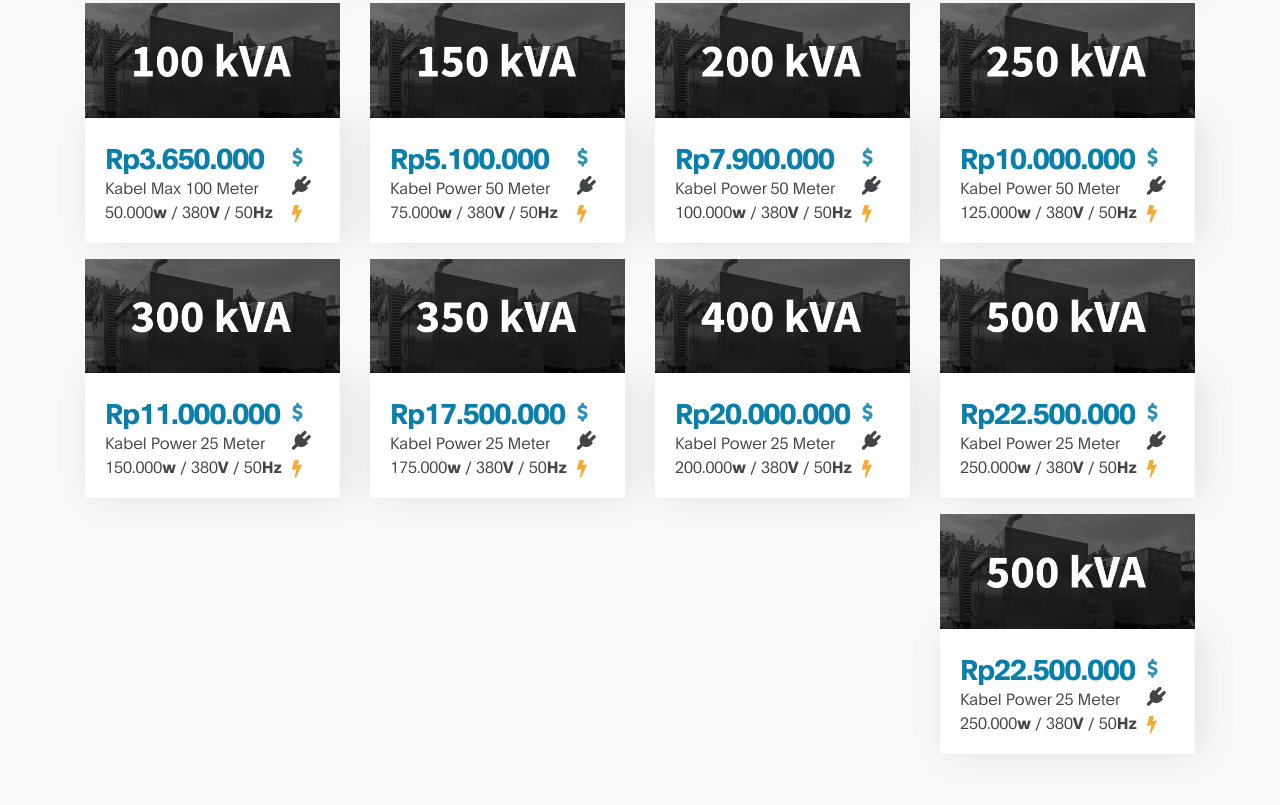
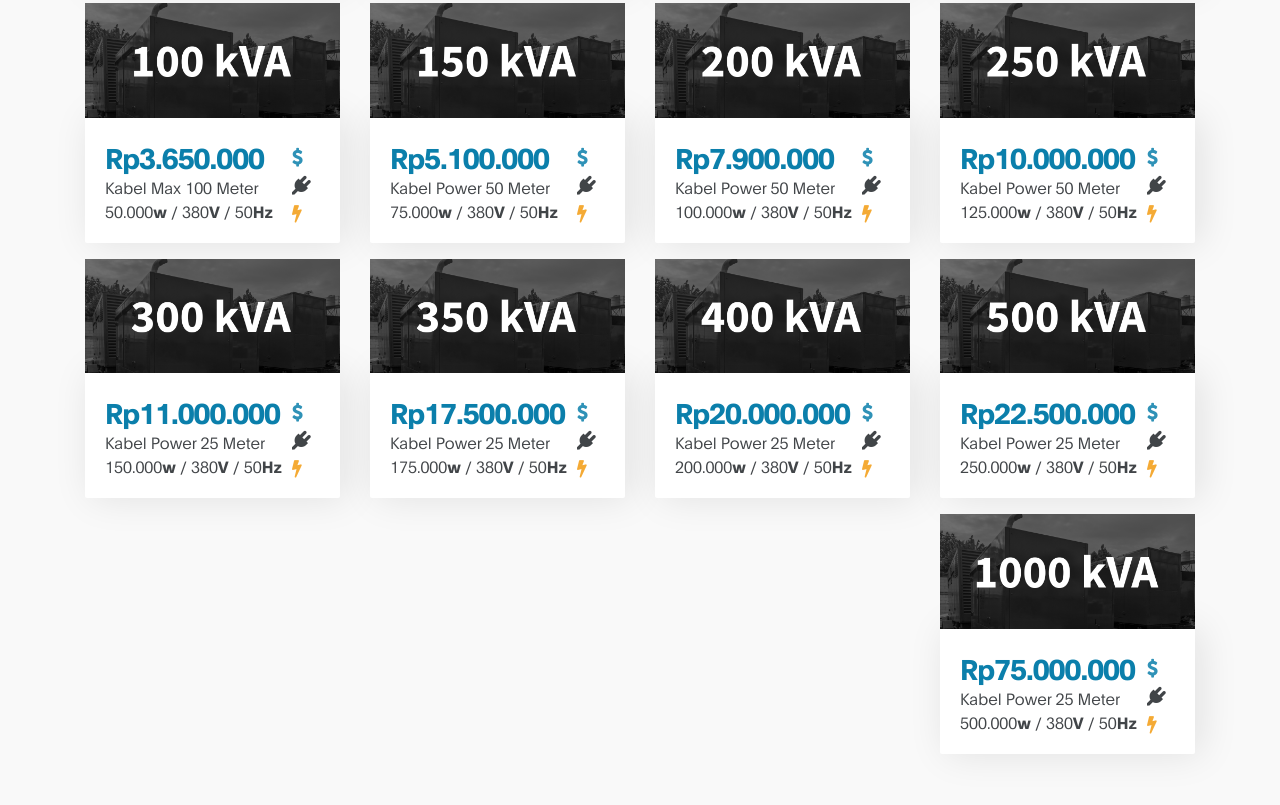
Before and after one commit to ronggothelast/jakartasewa, a plain HTML site: page index.html in a window 1280 px wide. Shown: the part 1997-2802 px from the top of the page. Drawn offline with Linux system fonts and the light colour scheme.

Commit message:
add 1000kva

```diff
--- a/index.html
+++ b/index.html
@@ -362,7 +362,7 @@
                             </div>
                             <div class="ml-lg-auto col-lg-3 col-md-6 col-12 mb-3" data-aos="fade-up" data-aos-delay="700">
                                 <div class="team-thumb">
-                                    <img src="images/500kva.png" class="img-fluid" alt="Trainer">
+                                    <img src="images/1000kva.png" class="img-fluid" alt="Trainer">
 
                                     <div class="team-info d-flex flex-column">
                                         <ul class="social-icon mt-3">
@@ -371,9 +371,9 @@
                                            <span ><li><a  class="fa fa-plug"></a></li></span>
                                            <span style="color:#f39c12"><li><a  class="fa fa-bolt"></a></li></span>
                                         </ul>
-                                        <h3 class="warnaharga">Rp22.500.000</h3>
+                                        <h3 class="warnaharga">Rp75.000.000</h3>
                                         <span>Kabel Power 25 Meter</span>
-                                        <span>250.000<b>w</b> / 380<b>V</b> / 50<b>Hz</b></span>
+                                        <span>500.000<b>w</b> / 380<b>V</b> / 50<b>Hz</b></span>
 
 
                                     </div>
```
Also changed, not shown: images/1000kva.png (added).
